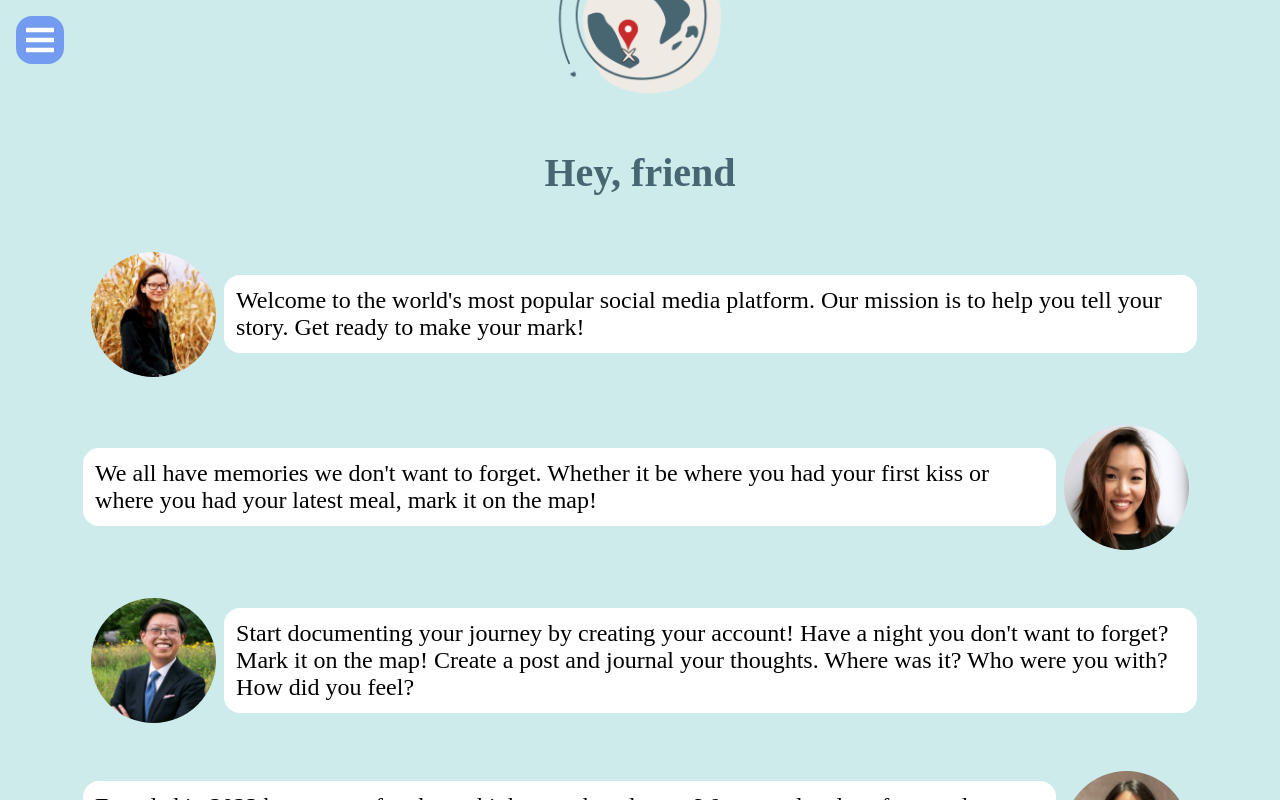
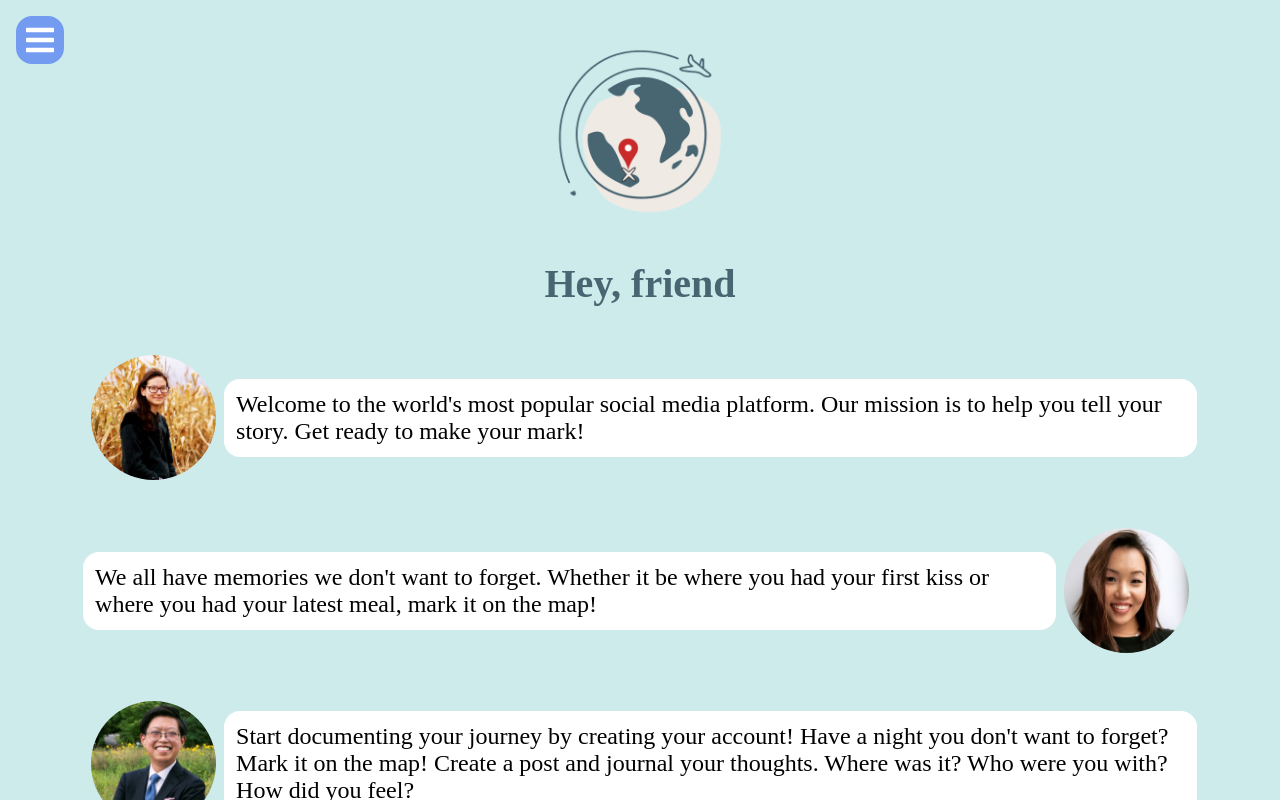
Before and after one commit to Capstone-MEJA/memorymarker, a React app: page /about in a window 1280 px wide. Shown: the top 800 px of the page. Built offline with nearby package versions, Linux system fonts and the light colour scheme.

Commit message:
fixed margin

```diff
--- a/src/features/pages/about.tsx
+++ b/src/features/pages/about.tsx
@@ -64,7 +64,6 @@ const AboutWrapper = styled.div`
   gap: 1em;
 
   @media ${device.mobileM} {
-    height: 100vh;
     justify-content: center;
   }
 `;
@@ -81,7 +80,7 @@ const LogoImageWrapper = styled.img`
 
 const Title = styled.h1`
   color: #486572;
-  margin: 1rem;
+  margin: 0.5rem;
   font-family: "Playfair Display", serif;
 
   @media ${device.tablet} {
```
